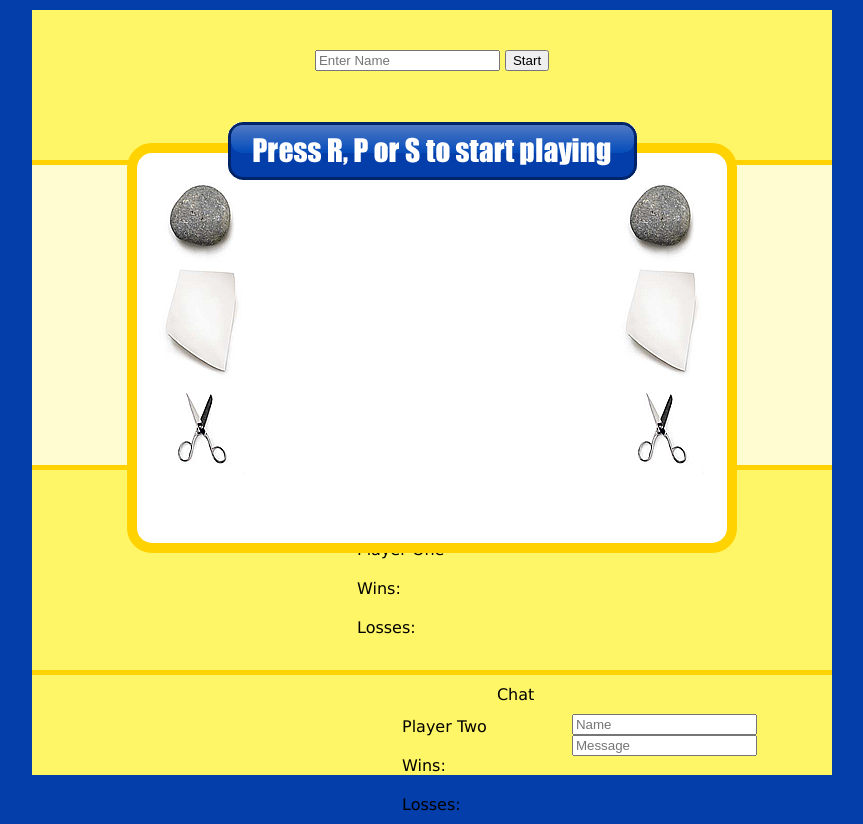
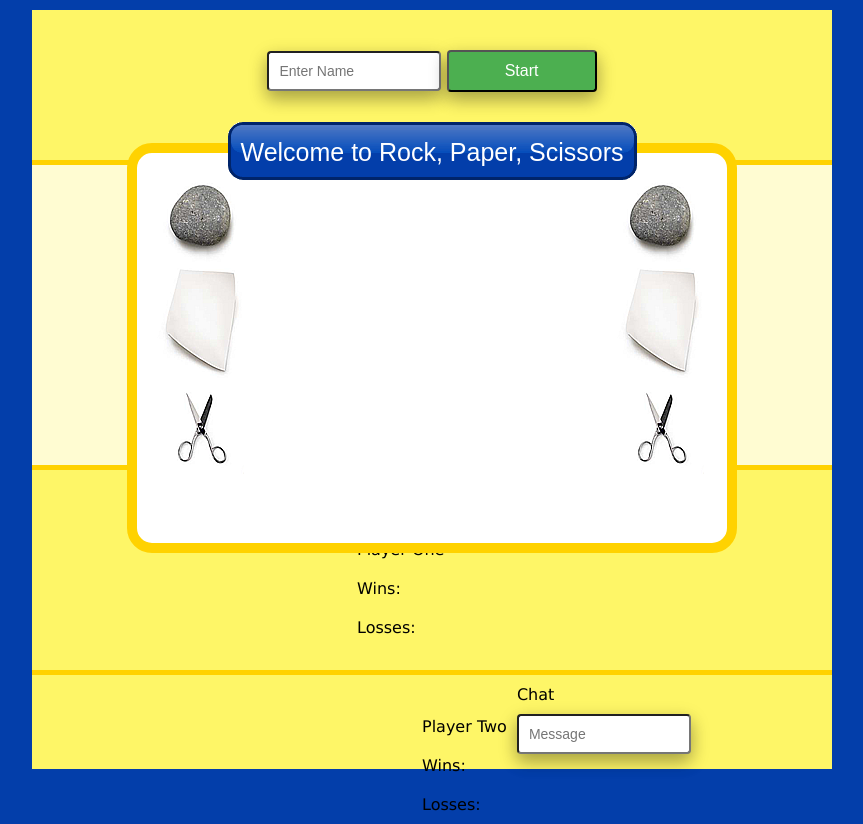
Before and after one commit to JasonMartocci/RPS-Multiplayer, a PHP site: page / in a window 1280 px wide. Shown: the whole page, without its empty margins (208-1071 px from the left). Run offline with PHP 8.4, Linux system fonts and the light colour scheme; some libraries are stand-ins or nearby versions.

Commit message:
cleaned up some styling

```diff
--- a/assets/css/style.css
+++ b/assets/css/style.css
@@ -1,5 +1,41 @@
 * {
 	margin: 0;
+}
+.playerInstructionsImg{
+  	position: absolute;
+	z-index: 10;
+}
+.playerInstructions{
+	width: 100%;
+	margin-top: 28px;
+	text-align: center;
+  	position: absolute;
+  	font-family: sans-serif;
+  	font-size: 25px;
+  	color: white;
+	z-index: 100;
+}
+input{
+	width: 150px;
+	border-radius: 4px;
+    padding: 10px;
+    text-decoration: none;
+    display: inline-block;
+    font-size: 14px;
+    box-shadow: 0 8px 16px 0 rgba(0,0,0,0.2), 0 6px 20px 0 rgba(0,0,0,0.19);
+}
+button{
+	background-color: #4CAF50;
+	width: 150px;
+	border-radius: 4px;
+    color: white;
+    padding: 10px;
+    text-align: center;
+    text-decoration: none;
+    display: inline-block;
+    font-size: 16px;
+    cursor: pointer;
+    box-shadow: 0 8px 16px 0 rgba(0,0,0,0.2), 0 6px 20px 0 rgba(0,0,0,0.19);
 }
 html, body {
 	background-color: #033EAA;
@@ -30,9 +66,6 @@ html, body {
 .playerOneBtns{
 	width:90px;
 	cursor: pointer;
-}
-.playerInstructions{
-	text-align: center;
 }
 .playerTwoBtns{
 	width:90px;
@@ -82,7 +115,7 @@ html, body {
 
 .playerTwoScoreboard{
 	float: left;
-	margin: 60px 0 0 360px;
+	margin: 60px 0 0 380px;
 }
 .scoreboardLabels{
 	padding: 10px;
@@ -122,10 +155,14 @@ html, body {
 	margin:10px;
 	text-align: left;
 }
+#chatMessage{
+	margin:10px;
+	text-align: left;
+}
 .chatBoard{
-	text-align: center;
 	border-top: 5px solid #FFD200;
 	background-color: #FEF667;
+	padding-bottom: 5px;
 }
 
 /* Start of phone 640px width css styling */
--- a/assets/javascript/app.js
+++ b/assets/javascript/app.js
@@ -50,8 +50,32 @@ $( document ).ready(function() {
                     alert("Room Is Full!");
             }
         })
+        chat(user);
         document.querySelector(".playerNameForm").innerHTML = hideForm;
     });
+
+    // Chat feature
+    function chat(val){
+        var chatName = $('#enterName').val();
+
+        $('#messageInput').keypress(function (e) {
+            if (e.keyCode == 13) {
+                var name = chatName;
+                var text = $('#messageInput').val();
+                chatDataRef.push({name: name, text: text});
+                $('#messageInput').val('');
+            };
+        });
+            chatDataRef.on('child_added', function(snapshot) {
+                var message = snapshot.val();
+                displayChatMessage(message.name, message.text);
+        });
+
+        function displayChatMessage(name, text) {
+            $('<div/>').text(text).prepend($('<em/>').text(name+': ')).appendTo($('#messagesDiv'));
+            $('#messagesDiv')[0].scrollTop = $('#messagesDiv')[0].scrollHeight;
+        };
+    };
 
     // Player one chooses rock, paper or scissors
     $(".playerOneBtns").on("click", function() {
@@ -265,25 +289,4 @@ $( document ).ready(function() {
             };
         });
     };
-
-    // Chat feature
-    var chatName = $('#enterName').val();
-
-    $('#messageInput').keypress(function (e) {
-        if (e.keyCode == 13) {
-            var name = $('#nameInput').val();
-            var text = $('#messageInput').val();
-            chatDataRef.push({name: name, text: text});
-            $('#messageInput').val('');
-        };
-    });
-        chatDataRef.on('child_added', function(snapshot) {
-            var message = snapshot.val();
-            displayChatMessage(message.name, message.text);
-    });
-
-    function displayChatMessage(name, text) {
-        $('<div/>').text(text).prepend($('<em/>').text(name+': ')).appendTo($('#messagesDiv'));
-        $('#messagesDiv')[0].scrollTop = $('#messagesDiv')[0].scrollHeight;
-    };
 });
--- a/index.html
+++ b/index.html
@@ -21,10 +21,12 @@
 	                </div>
 	            </form>
             </div>
-            <div class="playerInstructions"></div>
 		</div>
 		<div class="row2">
-			<div class="rps-instructions"><img class="rps-instructions" src="assets/images/press-r-p-s.png" alt="Press R, P, S to start playing." /></div>
+			<div class="rps-instructions">
+				<div class="playerInstructionsImg"><img class="rps-instructions" src="assets/images/press-r-p-s.png" alt="Press R, P, S to start playing." /></div>
+            	<div class="playerInstructions">Welcome to Rock, Paper, Scissors</div>
+			</div>
 			<div class="gamewrapper">
 				<div id="playerOneGameplay">
 					<img class="playerOneBtns" id="playerOne" value="r" src="assets/images/rock.png" alt="Click for Rock" /><br>
@@ -56,8 +58,7 @@
 		</div>
 		<div class="chatBoard">
 			<div id='messagesDiv'>Chat</div>
-		    <input type='text' id='nameInput' placeholder='Name'>
-		    <input type='text' id='messageInput' placeholder='Message'><br><br>
+		    <div id="chatMessage"><input type='text' id='messageInput' placeholder='Message'></div>
 		</div>
 	</div>
 </div>
```
Also changed, not shown: assets/images/press-r-p-s.png.
